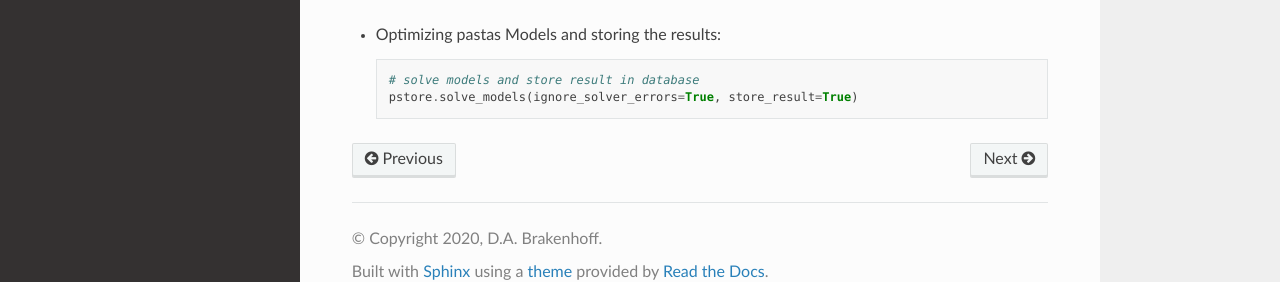
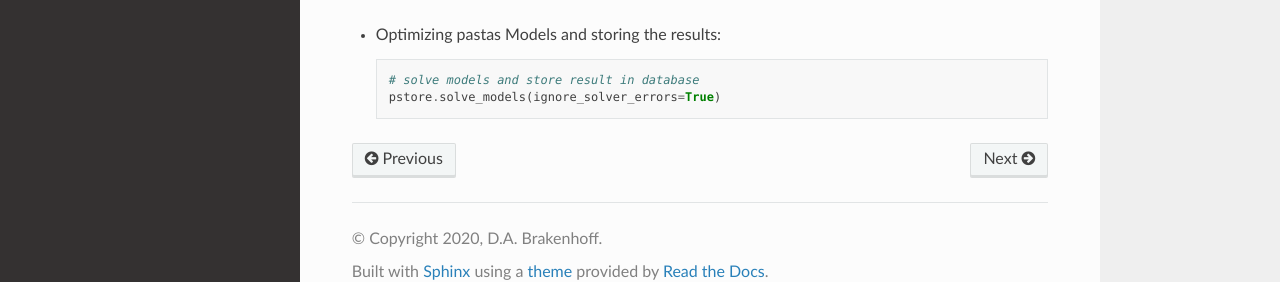
Before and after one commit to pastas/pastastore, a Sphinx documentation site: the page built from docs/pstore.rst, in a window 1280 px wide and 1046 px high. Shown: the part 738-1020 px from the top of the window. Built offline with Sphinx 7.4.7 and the Read the Docs theme 2.0.0, drawn with Linux system fonts in a browser that asks for light colours; the version number is read from the project's files by our own code.

Commit message:
remove store_result

```diff
--- a/docs/pstore.rst
+++ b/docs/pstore.rst
@@ -33,4 +33,4 @@ Bulk operations are also provided for:
 * Optimizing pastas Models and storing the results::
 
     # solve models and store result in database
-    pstore.solve_models(ignore_solver_errors=True, store_result=True)
+    pstore.solve_models(ignore_solver_errors=True)
```
Also changed, not shown: 2 other files.
